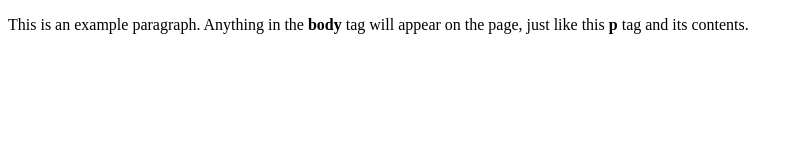
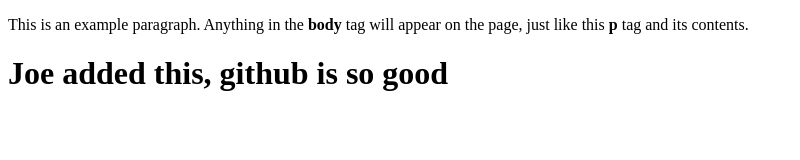
Before and after one commit to Wilber30/qualitybuilders, a plain HTML site: page index.html in a window 1280 px wide. Shown: the whole page, without its empty margins (0-800 px from the left). Drawn offline with Linux system fonts and the light colour scheme.

Commit message:
Added some html
- For testing, added  h1

```diff
--- a/index.html
+++ b/index.html
@@ -5,5 +5,10 @@
   </head>
   <body>
     <p>This is an example paragraph. Anything in the <strong>body</strong> tag will appear on the page, just like this <strong>p</strong> tag and its contents.</p>
+
+
+    <div>
+        <h1>Joe added this, github is so good</h1>
+    </div>
   </body>
 </html>
```
Also changed, not shown: sass/6-pages/architecture.scss (added), sass/6-pages/construction.scss (added), sass/6-pages/installation.scss (added).
